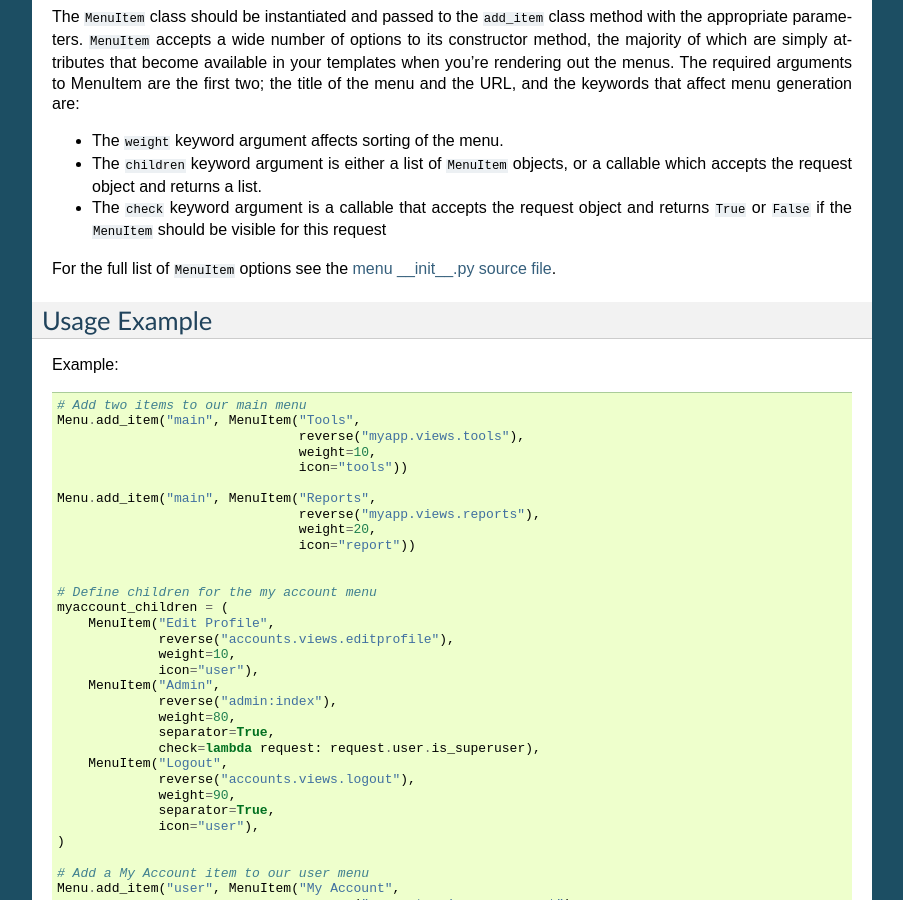
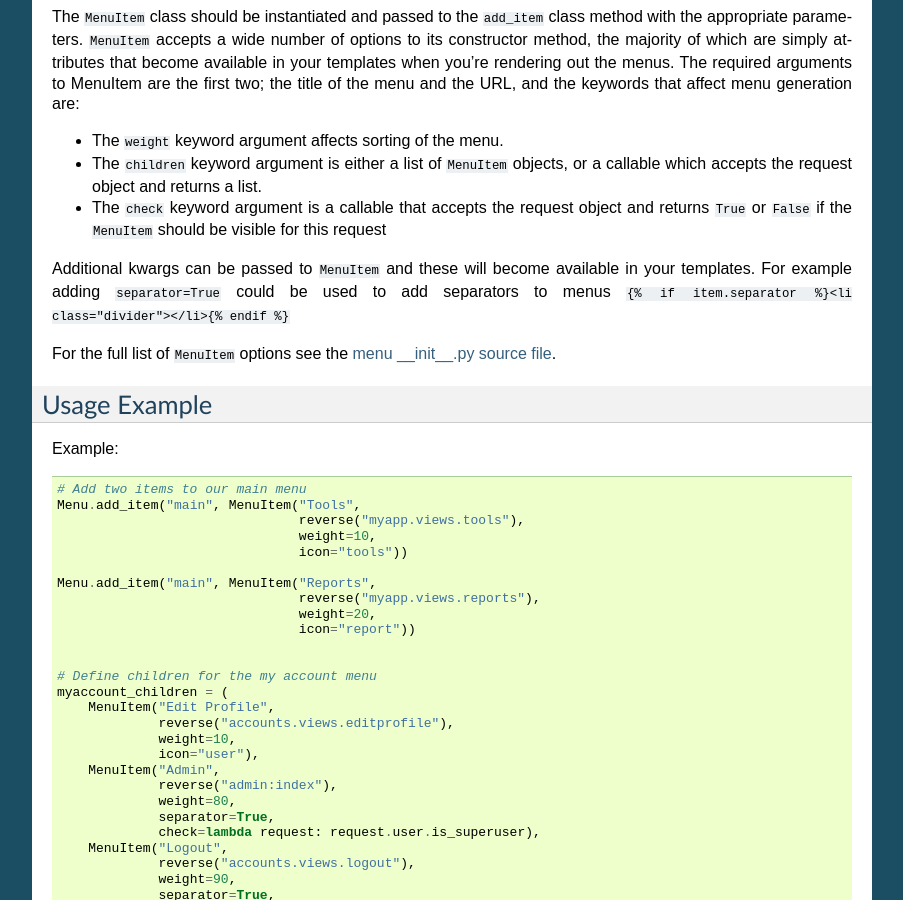
Before and after one commit to jazzband/django-simple-menu, a Sphinx documentation site: the page built from docs/usage.rst, in a window 1280 px wide and 900 px high, scrolled down 389 px. Shown: the whole window, without its empty margins (198-1101 px from the left). Built offline with Sphinx 7.4.7, drawn with Linux system fonts in a browser that asks for light colours.

Commit message:
Added - Some documentation to clarify that kwargs can be passed to the instantiation of MenuItem that will become available in templates

```diff
--- a/docs/usage.rst
+++ b/docs/usage.rst
@@ -32,6 +32,11 @@
 * The ``check`` keyword argument is a callable that accepts the request object
   and returns ``True`` or ``False`` if the ``MenuItem`` should be visible for
   this request
+
+Additional kwargs can be passed to ``MenuItem`` and these will become
+available in your templates. For example adding ``separator=True`` could be
+used to add separators to menus ``{% if item.separator %}<li
+class="divider"></li>{% endif %}``
 
 For the full list of ``MenuItem`` options see the `menu __init__.py source file`_.
 
```
